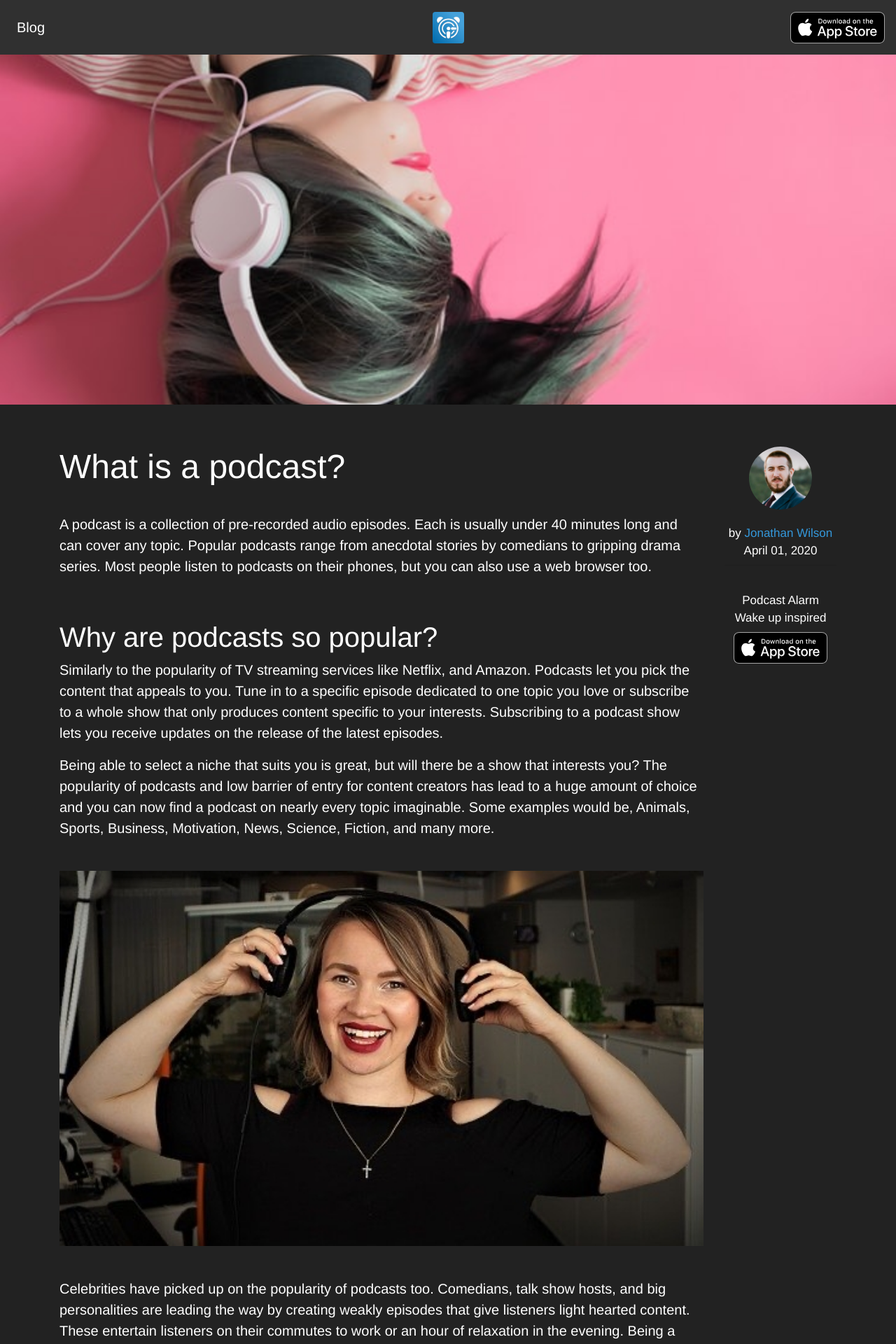
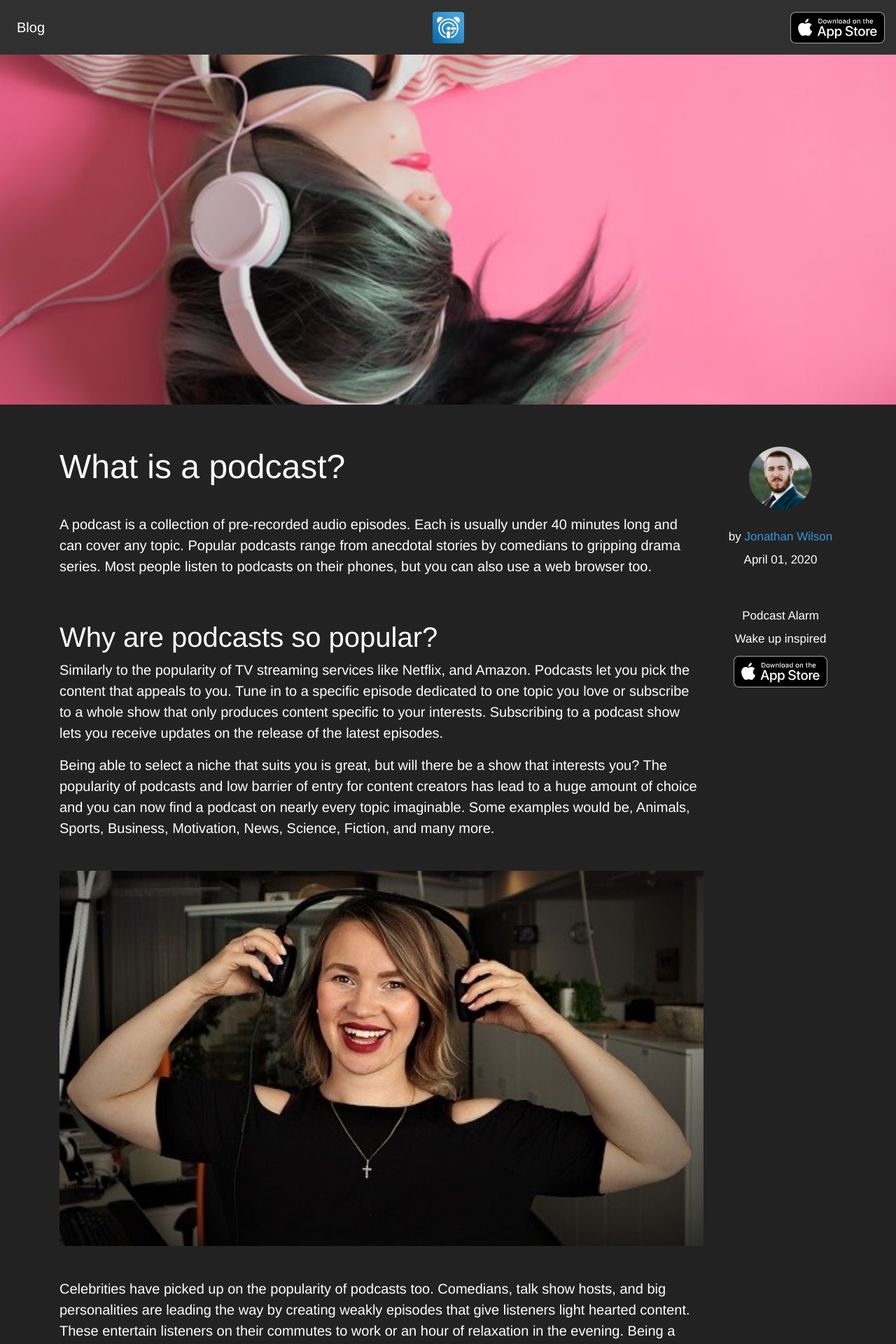
Before and after one commit to JonathanWilson1/Salee, a Jekyll site: the page built from _posts/2020-04-01-what-is-a-podcast.markdown, in a window 1280 px wide. Shown: the top 1920 px of the page at 70% size. Built offline with Jekyll 4.4.1, drawn with Linux system fonts in a browser that asks for light colours.

Commit message:
Visual tweaks

```diff
--- a/_layouts/default.html
+++ b/_layouts/default.html
@@ -177,8 +177,11 @@
         </div>
 
       </div>
+      <br>
+      <br>
     </div>
   </footer>
+
 </body>
 
 </html>
--- a/css/styles.scss
+++ b/css/styles.scss
@@ -5,7 +5,7 @@
 // Author on blog post
 .authorText {
   font-size: 17px;
-  line-height: 0.5;
+  line-height: 1;
 }
 
 body {
```
Also changed, not shown: _posts/2019-10-02-5-great-ways-to-start-your-day.markdown (+0 -7 lines).
